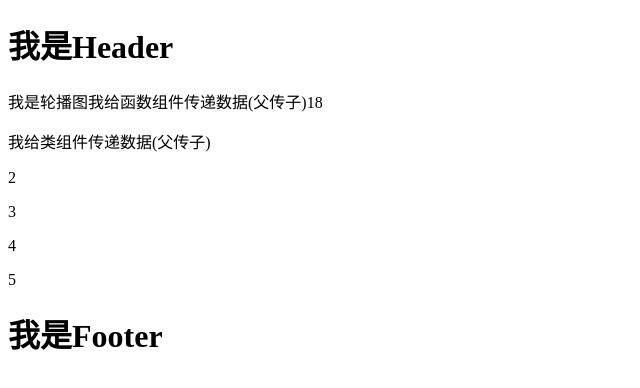
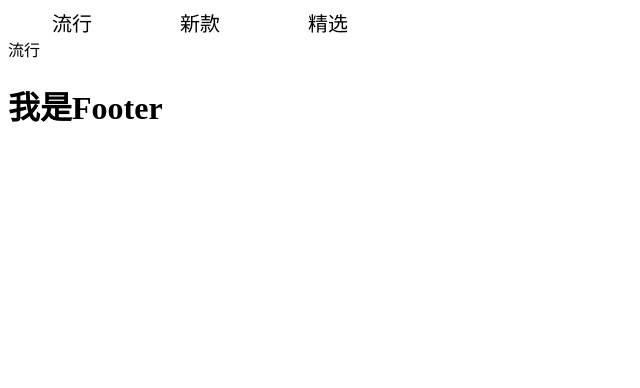
Before and after one commit to 12213-maker/React_learning, a React (Create React App) app in the folder react脚手架/react-jiaoshoujia/: page / in a window 1280 px wide. Shown: the top 388 px of the page, without its empty margins (0-640 px from the left). Built offline with nearby package versions, Linux system fonts and the light colour scheme.

Commit message:
父子通信小案例

```diff
--- a/react脚手架/react-jiaoshoujia/src/App.js
+++ b/react脚手架/react-jiaoshoujia/src/App.js
@@ -8,16 +8,35 @@ class App extends React.Component{
     constructor(){
         super()
         this.state={
+            title:['流行','新款','精选'],
+            focus:0
         }
     }
     render(){
         return (
             <div className='container'>
-                <Header/>
-                <Content/>
-                <Footer/>
+                <Header title={this.state.title} changefocus={e=>this.changefocus.bind(this)}/>
+                <Content content={this.state.title[this.state.focus]} focus={this.state.focus}/>
+                <Footer getValue={(index)=>{this.getValue(index)}}/>
             </div>
         )
+    }
+   changefocus(e){
+        let indey = 0
+        this.state.title.filter((item,index)=>{
+            if(String(e.target.innerText).indexOf(String(item))!=-1){
+                indey = index
+
+            }
+        })
+        this.setState({
+            focus:indey
+        })
+        console.log(this.focus);
+    }
+
+    getValue(index){
+        console.log(index,this);
     }
 }
 
--- a/react脚手架/react-jiaoshoujia/src/component/Content.js
+++ b/react脚手架/react-jiaoshoujia/src/component/Content.js
@@ -1,86 +1,70 @@
+
+// import React from "react"
+
+// /* 父子组件之间的通信 */
+
+
+// class Add extends React.Component{
+//     render(){
+//         /* 主要就是需要解决这个传过来的函数的this指向问题 */
+
+//         //这是我自己想的方法,父组件给子组件传递一个函数,在父组件中的函数中改变父组件state中数据的值,必须得到父组件中的this
+//         // return <button onClick={this.props.incrementclick.bind(this.props.this)}>+</button>
+
+
+//         //然后看到老师有一个更好的方法,直接在函数传过来的时候就bind绑定它的this
+//         // <Add incrementclick={this.increment.bind(this)}/> 这是父组件中的bind绑定
+//         return <button onClick={this.props.incrementclick}>+</button>
+
+//     }
+// }
+
+// export default class Content extends React.Component{
+//     constructor(){
+//         super()
+//         this.state={
+//             counter:0
+//         }
+//     }
+//     render(){
+//         return (
+//             <div>
+//                 当前计数{this.state.counter}
+//                 <br></br>
+//                 {/* 直接这样箭头函数也可以解决this指向问题 */}
+//                 <Add incrementclick={e=>this.increment()}/>
+//             </div>
+//         )
+//     }
+
+//     /* 这样也可以解决this的指向问题 */
+//     increment(){
+//         this.setState({
+//             counter:this.state.counter+1
+//         })
+//     }
+// }
+
+
+
+//下面实现一个小案例
 
 import React from "react"
-
-import PropTypes from 'prop-types'//实现props属性验证
 
 /* 父子组件之间的通信 */
 
 
-/* 直接作为参数就可以获取到父组件传递过来的props */
-function Swiper(props){
-    const {name,age} = props
-    return <div>我是轮播图{name+age}</div>
-}
 
 
-//在这里进行Swiper组件中的props属性验证
-Swiper.propTypes = {
-    name:PropTypes.string.isRequired,//拥有isRequired就表示必须传递过来
-    age:PropTypes.number
-}
-
-//还可以默认定义属性值
-Swiper.defaultProps={
-    name:'lnl',
-    age:18
-}
-
-
-/* 在类组件中的父传子 */
-class List extends React.Component{
-
-    //在类组件中也可以这样验证和默认props
-    static propTypes = {
-
+export default class Content extends React.Component{
+    componentDidUpdate(){
+        console.log(this.props);
     }
-    static defaultProps={
-
-    }
-
-    //---------初始的样子------------
-    // constructor(props){
-    //     super()
-    //     this.props = props
-    // }
-
-    //---------第二步变化----------
-    //把props给父类实现this.props=props , 但实际上通过继承这个props是绑定在子类身上的
-    // constructor(props){
-    //     super(props)
-    // }
-
-
-    //---------第三步变化----------
-    /*代码全部删去,因为第二段代码是默认执行的 */
-
-
-
-    /* 综上所述,props可以直接在子类中通过this.props直接使用 */
     render(){
         return (
             <div>
-                <p>{this.props.name}</p>
-                <p>2</p>
-                <p>3</p>
-                <p>4</p>
-                <p>5</p>
+                {this.props.content}
             </div>
         )
     }
 }
-
-export default class Content extends React.Component{
-    constructor(){
-        super()
-        this.state={
-        }
-    }
-    render(){
-        return (
-            <div>
-                <Swiper name="我给函数组件传递数据(父传子)" />
-                <List name="我给类组件传递数据(父传子)"/>
-            </div>
-        )
-    }
-}
--- a/react脚手架/react-jiaoshoujia/src/component/Footer.js
+++ b/react脚手架/react-jiaoshoujia/src/component/Footer.js
@@ -4,15 +4,12 @@ import React from "react"
 
 /* 组件之间的通信 */
 export default class Footer extends React.Component{
-    constructor(){
-        super()
-        this.state={
-        }
-    }
     render(){
+        const {getValue} = this.props
         return (
             <div>
-                <h1>我是Footer</h1>
+                {/* 由于父组件传递过来的是一个箭头函数,而箭头函数的this不可以被改变,所以this指向父组件 */}
+                <h1 onClick={e=>getValue(1)}>我是Footer</h1>
             </div>
         )
     }
--- a/react脚手架/react-jiaoshoujia/src/component/Header.js
+++ b/react脚手架/react-jiaoshoujia/src/component/Header.js
@@ -1,6 +1,7 @@
 
 
 import React from "react"
+import Proptypes from 'prop-types'
 
 /* 组件之间的通信 */
 export default class Header extends React.Component{
@@ -10,10 +11,21 @@ export default class Header extends React.Component{
         }
     }
     render(){
+        const {title,changefocus,focus} = this.props
         return (
-            <div>
-                <h1>我是Header</h1>
+            <div className="Header-control">
+                {
+                    title.map((item,index)=>{
+                        return <div className={"Header-item "} key={index} onClick={changefocus()}>
+                            <span className={(focus===index?'active':'')}>{item}</span>
+                        </div>
+                    })
+                }
             </div>
         )
     }
 }
+
+Header.propTypes={
+    title:Proptypes.array
+}
--- a/react脚手架/react-jiaoshoujia/src/index.js
+++ b/react脚手架/react-jiaoshoujia/src/index.js
@@ -4,6 +4,6 @@ import ReactDOM from "react-dom"
 import React from "react"
 import App from './App'
 
-
+import './style/Header.css'
 
 ReactDOM.render(<App/>,document.getElementById('root'))
--- /dev/null
+++ b/react脚手架/react-jiaoshoujia/src/style/Header.css
@@ -0,0 +1,25 @@
+
+.Header-control{
+    display: flex;
+    flex-direction: row;
+    width: 30vw;
+    font-size: 20px;
+    cursor: pointer;
+}
+
+.Header-item{
+    flex: 1;
+    text-align: center;
+    cursor: pointer;
+}
+
+.active{
+    color: red;
+    font-size: 22px;
+    border-bottom: 5px solid red;
+    padding-bottom: 5px;
+}
+
+span{
+
+}
```
Also changed, not shown: 1 other file (tests, documents, lock files or other folders).
